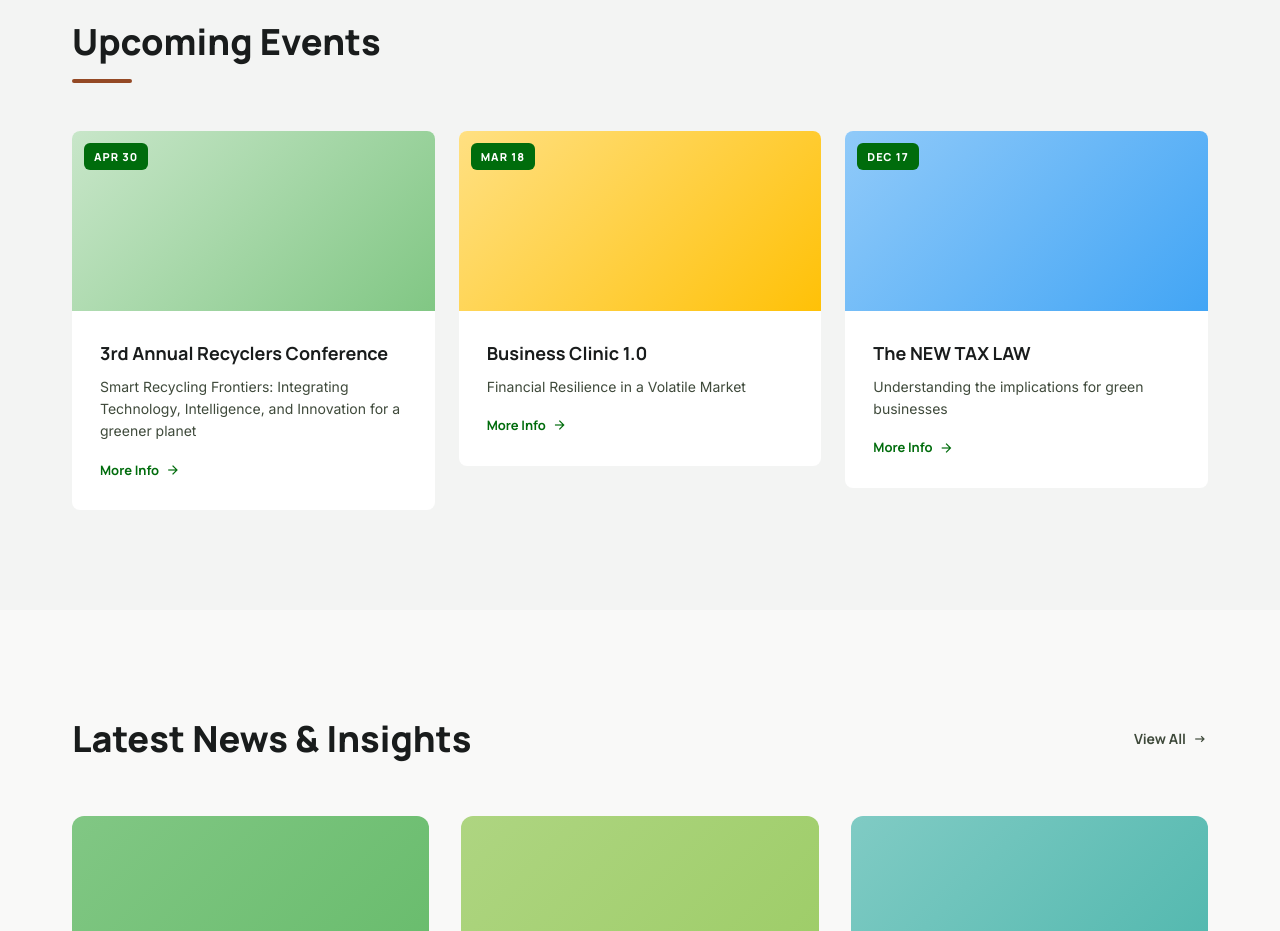
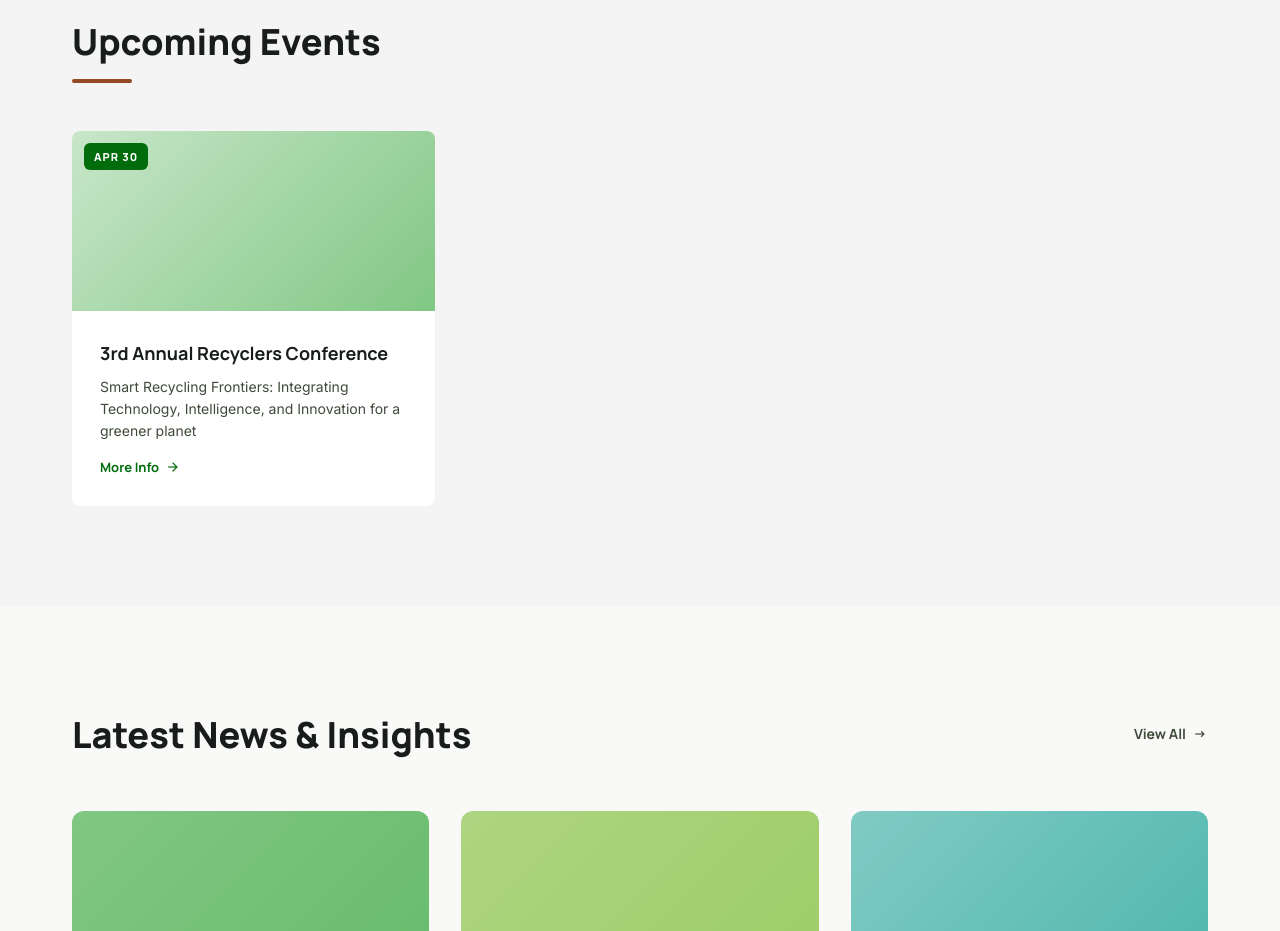
Before and after one commit to zoneboy/official, a React (Vite) app: page / in a window 1280 px wide. Shown: the part 1760-2691 px from the top of the page. Built offline with nearby package versions, Linux system fonts and the light colour scheme.

Commit message:
Update HomePage.jsx

```diff
--- a/src/pages/HomePage.jsx
+++ b/src/pages/HomePage.jsx
@@ -20,6 +20,15 @@ export default function HomePage({ setPage }) {
   const cols = m ? "1fr" : isTablet ? "repeat(2, 1fr)" : "repeat(3, 1fr)";
   const pad = m ? "0 20px" : "0 32px";
   const nav = (p) => { setPage(p); window.scrollTo(0, 0); };
+
+  // Filter out concluded events and grab the top 3 active ones
+  const today = new Date();
+  today.setHours(0, 0, 0, 0);
+
+  const activeEvents = ALL_EVENTS.filter((ev) => {
+    const eventDate = new Date(`${ev.month} ${ev.day}, ${ev.year}`);
+    return eventDate >= today;
+  }).slice(0, 3);
 
   return (
     <>
@@ -80,20 +89,28 @@ export default function HomePage({ setPage }) {
             <AccentBar />
           </FadeIn>
           <div style={{ display: "grid", gridTemplateColumns: cols, gap: m ? 16 : 24 }}>
-            {ALL_EVENTS.slice(0, 3).map((ev, i) => (
+            {activeEvents.length > 0 ? (
+              activeEvents.map((ev, i) => (
                 <FadeIn key={ev.id} delay={i * 0.1}>
-                <div style={{ background: "#fff", borderRadius: 8, overflow: "hidden" }}>
+                  <div style={{ background: "#fff", borderRadius: 8, overflow: "hidden", height: "100%", display: "flex", flexDirection: "column" }}>
                     <div style={{ height: m ? 140 : 180, background: ev.gradient, position: "relative" }}>
                       <div style={{ position: "absolute", top: 12, left: 12, background: COLORS.primary, color: "#fff", borderRadius: 6, padding: "5px 10px", fontFamily: FONTS.headline, fontWeight: 800, fontSize: 11, letterSpacing: 1, textTransform: "uppercase" }}>{ev.month} {ev.day}</div>
                     </div>
-                  <div style={{ padding: m ? 20 : 28 }}>
+                    <div style={{ padding: m ? 20 : 28, display: "flex", flexDirection: "column", flex: 1 }}>
                       <h3 style={{ fontFamily: FONTS.headline, fontSize: m ? 16 : 18, fontWeight: 700, marginBottom: 8 }}>{ev.title}</h3>
-                    <p style={{ color: COLORS.onSurfaceVariant, fontSize: 14, lineHeight: 1.6, marginBottom: 14 }}>{ev.desc}</p>
+                      <p style={{ color: COLORS.onSurfaceVariant, fontSize: 14, lineHeight: 1.6, marginBottom: 14, flex: 1 }}>{ev.desc}</p>
                       <IconLinkButton onClick={() => nav("events")}>More Info</IconLinkButton>
                     </div>
                   </div>
                 </FadeIn>
-            ))}
+              ))
+            ) : (
+              <FadeIn>
+                <div style={{ gridColumn: "1 / -1", padding: "40px 0" }}>
+                  <p style={{ color: COLORS.onSurfaceVariant, fontSize: 15 }}>There are no upcoming events at this time. Please check back later.</p>
+                </div>
+              </FadeIn>
+            )}
           </div>
         </div>
       </section>
```
Lines whose indentation alone changed are shown as unchanged.
